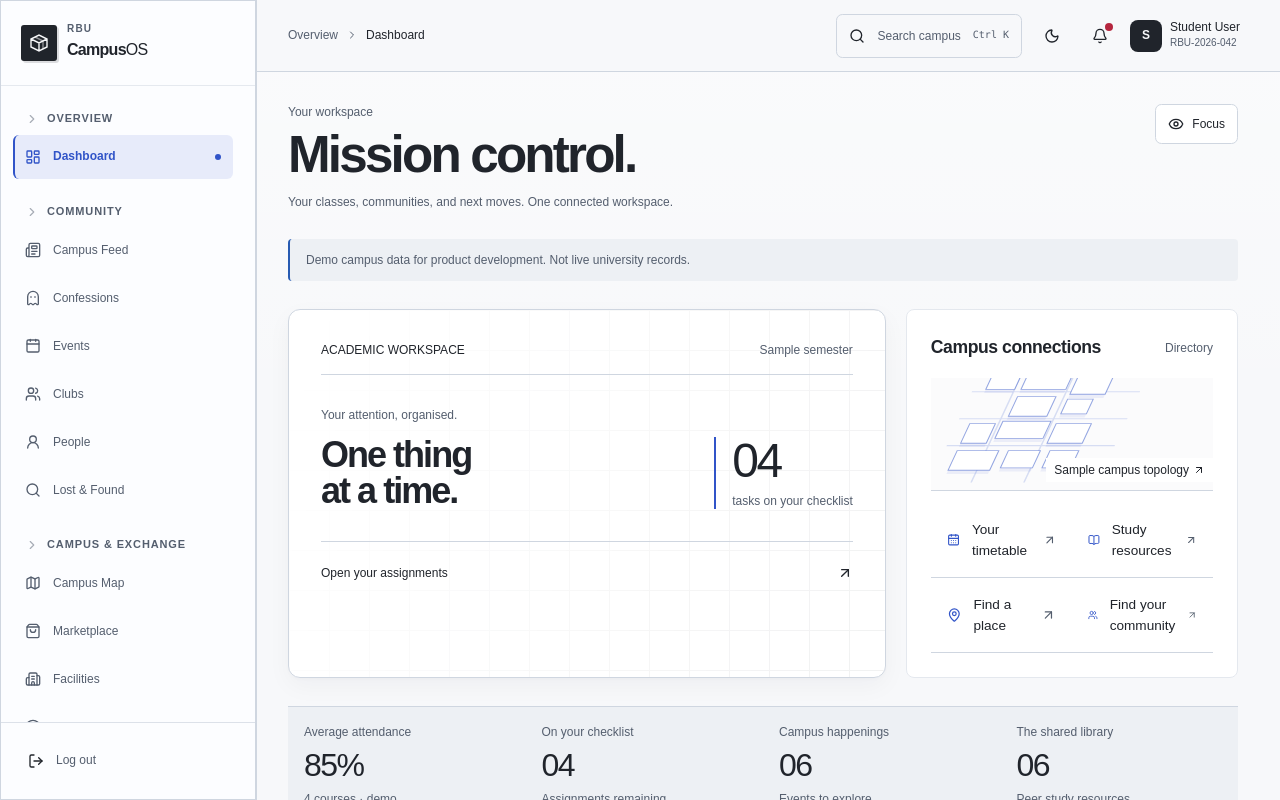
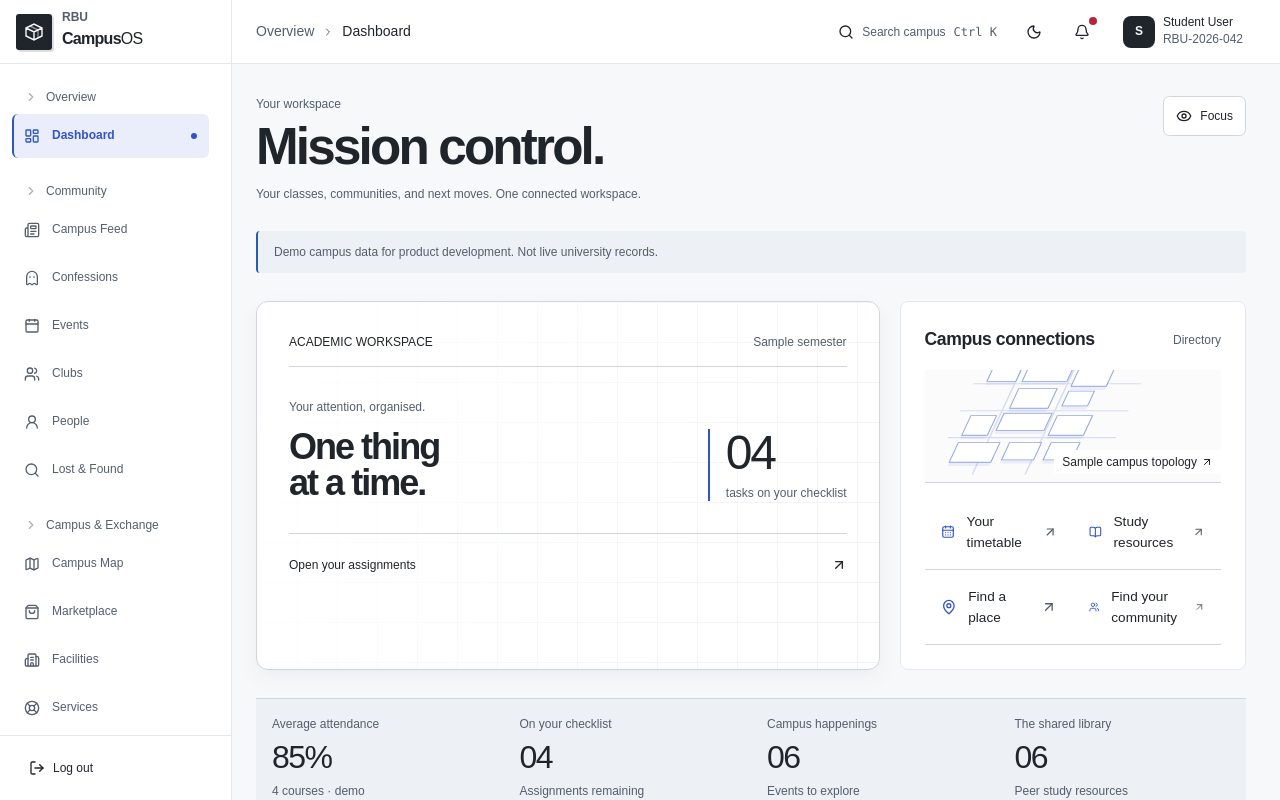
Before and after one commit to neilsiroya/rbu-campusOS, a Next.js app: page /dashboard in a window 1280 px wide. Built offline with nearby package versions, Linux system fonts and the light colour scheme.

Commit message:
refactor: establish CampusOS application shell

```diff
--- a/app/campus-design.css
+++ b/app/campus-design.css
@@ -22,11 +22,6 @@ a, button, input, select, textarea { -webkit-tap-highlight-color: transparent; }
 }
 @media (hover: none) { .interactive-card:hover { transform: none; } }
 .stagger-in > * { opacity: 1; animation: none; transform: none; }
-.app-header { background: var(--background); z-index: var(--layer-sticky); }
-.app-sidebar { background: var(--surface-elevated); border-radius: 0; box-shadow: none; }
-.app-sidebar nav { padding-top: 1.5rem; }
-.app-sidebar nav h2 { font-family: var(--font-sans); font-size: .6875rem; letter-spacing: .08em; }
-.app-main { background: var(--background); scrollbar-gutter: stable; }
 .page-intro { padding-bottom: 1.5rem; border-bottom: 1px solid var(--border); }
 .page-intro h1 { font-size: clamp(2rem, 3vw, 3.25rem); letter-spacing: -.05em; font-weight: 700; }
 .page-intro p { max-width: 65ch; }
@@ -134,11 +129,8 @@ a, button, input, select, textarea { -webkit-tap-highlight-color: transparent; }
 }
 
 /* Surface hierarchy: work planes, recessed activity and raised command tools. */
-.app-sidebar { box-shadow: 1px 0 0 var(--border); }
-.app-sidebar nav { scrollbar-gutter: stable; scroll-padding-block: 1rem; }
 .app-sidebar nav a { transition: background 160ms ease, color 160ms ease, transform 160ms ease; }
 .app-sidebar nav a:active { transform: translateX(2px); }
-.app-main { background-image: linear-gradient(180deg, color-mix(in srgb, var(--card) 35%, transparent), transparent 360px); }
 .activity-surface { background: var(--muted); box-shadow: inset 0 1px 2px #00000005; }
 .command-surface, .glass-command { box-shadow: var(--depth-edge), var(--depth-overlay); }
 .featured-card { border-radius: .5rem; border-top: 3px solid var(--primary); }
@@ -148,14 +140,8 @@ a, button, input, select, textarea { -webkit-tap-highlight-color: transparent; }
 .campus-brand-symbol { border-radius: 3px; box-shadow: 2px 2px 0 color-mix(in srgb, var(--foreground) 15%, transparent); transition: box-shadow var(--motion-control) ease, transform var(--motion-control) ease; }
 .campus-brand:hover .campus-brand-symbol { transform: translate(-1px, -1px); box-shadow: 3px 3px 0 color-mix(in srgb, var(--foreground) 20%, transparent); }
 .app-sidebar nav a:focus-visible { outline-offset: -2px; }
-.app-main { scroll-padding-block: 1.5rem 6rem; }
 @media (max-width: 380px) {
   .app-header-brand .campus-brand-wordmark { display: none; }
-}
-@media (max-height: 600px) {
-  .app-sidebar > div:first-child { padding-block: .65rem; }
-  .app-sidebar nav { padding-top: .8rem; padding-bottom: 1rem; }
-  .app-sidebar > div:last-child { padding-block: .5rem; }
 }
 @media (prefers-reduced-motion: reduce) {
   .interactive-card:hover, .app-sidebar nav a:active, [data-slot="button"]:active:not(:disabled), .campus-brand:hover .campus-brand-symbol { transform: none; }
--- a/app/globals.css
+++ b/app/globals.css
@@ -7,6 +7,7 @@
 @import "./surfaces.css";
 @import "./controls.css";
 @import "./dialogs.css";
+@import "./shell.css";
 
 @custom-variant dark (&:is(.dark *));
 
--- /dev/null
+++ b/app/shell.css
@@ -0,0 +1,100 @@
+/* Task 01D: structural planes only. Page composition and navigation states
+   remain owned by their consumers and the later navigation task. */
+.app-shell {
+  --shell-gutter: var(--space-4);
+  --shell-sidebar-width: 15.5rem;
+  --shell-header-height: 4rem;
+  background: var(--background-elevated);
+}
+.app-workspace { min-height: 0; }
+.app-shell .app-header :is([data-slot="button"], [data-control="button"]) { align-self: center; }
+.app-shell .app-header {
+  z-index: var(--layer-sticky);
+  height: calc(var(--shell-header-height) + env(safe-area-inset-top));
+  padding: env(safe-area-inset-top) max(var(--shell-gutter), env(safe-area-inset-right)) 0 max(var(--shell-gutter), env(safe-area-inset-left));
+  background: var(--surface);
+  border: 0;
+  border-bottom: var(--border-width) solid var(--divider);
+  border-radius: 0;
+  box-shadow: var(--depth-edge);
+}
+.app-shell .app-main {
+  background: var(--background);
+  background-image: none;
+  padding: var(--space-6) max(var(--shell-gutter), env(safe-area-inset-right)) var(--space-6) max(var(--shell-gutter), env(safe-area-inset-left));
+  scrollbar-gutter: stable;
+  scroll-padding-block: var(--space-6);
+}
+.app-page-content { width: 100%; max-width: 90rem; margin-inline: auto; }
+.app-shell .app-sidebar {
+  width: min(var(--shell-sidebar-width), calc(100vw - var(--space-8)));
+  background: var(--surface);
+  border: 0;
+  border-right: var(--border-width) solid var(--divider);
+  border-radius: 0;
+  box-shadow: var(--depth-overlay);
+  padding-top: env(safe-area-inset-top);
+  padding-bottom: env(safe-area-inset-bottom);
+  padding-left: env(safe-area-inset-left);
+}
+.app-shell .shell-identity {
+  min-height: var(--shell-header-height);
+  padding: var(--space-3) var(--space-4);
+  border-bottom: var(--border-width) solid var(--divider);
+}
+.app-shell .shell-navigation {
+  padding: var(--space-6) var(--space-3);
+  scrollbar-gutter: stable;
+  scroll-padding-block: var(--space-4);
+}
+.app-shell .shell-navigation h2 {
+  font-size: var(--type-label);
+  line-height: 1.5;
+  text-transform: none;
+  letter-spacing: normal;
+}
+.app-shell .shell-account {
+  padding: var(--space-3) var(--space-4);
+  border-top: var(--border-width) solid var(--divider);
+}
+.app-shell .campus-brand-wordmark > span:first-child {
+  font-size: var(--type-label);
+  letter-spacing: normal;
+}
+.app-shell .shell-profile-id { font-size: var(--type-metadata); }
+.app-shell .app-header kbd { font-size: var(--type-label); }
+.app-shell .shell-account [data-slot="button"] { justify-content: flex-start; }
+.app-shell .app-mobile-dock {
+  position: relative;
+  flex-shrink: 0;
+  min-height: calc(4.25rem + env(safe-area-inset-bottom));
+  padding: var(--space-1) max(var(--space-2), env(safe-area-inset-right)) env(safe-area-inset-bottom) max(var(--space-2), env(safe-area-inset-left));
+  background: var(--surface);
+  border-top: var(--border-width) solid var(--divider);
+  box-shadow: var(--depth-edge);
+  z-index: var(--layer-navigation);
+}
+.shell-drawer-backdrop {
+  background: rgb(0 0 0 / 45%);
+  z-index: var(--layer-drawer-backdrop);
+}
+@media (min-width: 640px) {
+  .app-shell .app-header [aria-label="Search campus (Control or Command K)"] { width: auto; }
+  .app-shell { --shell-gutter: var(--space-6); }
+  .app-shell .app-main { padding-block: var(--space-8); }
+}
+@media (min-width: 1024px) {
+  .app-shell .shell-mobile-control { display: none; }
+  .app-shell { --shell-sidebar-width: 14.5rem; }
+  .app-shell .app-sidebar { background: var(--background-elevated); box-shadow: var(--depth-edge); }
+  .app-shell .shell-identity { padding-block: var(--space-2); }
+  .app-shell .app-mobile-dock { display: none; }
+}
+@media (min-width: 1440px) {
+  .app-shell { --shell-sidebar-width: 15.5rem; --shell-gutter: var(--space-8); }
+}
+@media (max-height: 550px) {
+  .app-shell .shell-navigation { padding-block: var(--space-3); }
+  .app-shell .shell-account { padding-block: var(--space-2); }
+  .app-shell .app-main { padding-block: var(--space-4); }
+}
--- a/components/layout/AppShell.tsx
+++ b/components/layout/AppShell.tsx
@@ -76,7 +76,7 @@ export default function AppShell({ children }: { children: React.ReactNode }) {
 
   return (
     <ViewTransitionWrapper className="flex min-h-0 flex-1 flex-col">
-      <div className="relative flex h-screen h-[100dvh] w-full overflow-hidden text-foreground">
+      <div className="app-shell relative flex h-screen h-[100dvh] w-full overflow-hidden text-foreground">
         <a
           href="#main-content"
           className="sr-only focus:fixed focus:left-4 focus:top-4 focus:z-[60] focus:not-sr-only focus:rounded-lg focus:bg-background focus:px-4 focus:py-3 focus:text-foreground focus:shadow-lg"
@@ -90,7 +90,7 @@ export default function AppShell({ children }: { children: React.ReactNode }) {
 
         <SharedElement id="app-header" className="relative flex min-w-0 flex-1">
           <div
-            className="relative flex min-w-0 flex-1 flex-col overflow-hidden"
+            className="app-workspace relative flex min-w-0 flex-1 flex-col overflow-hidden"
             inert={isMobileMenuOpen ? true : undefined}
           >
             <Header
@@ -100,10 +100,10 @@ export default function AppShell({ children }: { children: React.ReactNode }) {
             <main
               id="main-content"
               tabIndex={-1}
-              className="app-main custom-scrollbar relative min-h-0 flex-1 overflow-y-auto p-3 pb-24 sm:p-4 sm:pb-24 md:p-6 md:pb-24 lg:pb-8 lg:p-8"
+              className="app-main custom-scrollbar relative min-h-0 flex-1 overflow-y-auto"
             >
               <SharedElement id="page-content">
-                <div className="mx-auto w-full max-w-7xl">
+                <div className="app-page-content">
                   {children}
                 </div>
               </SharedElement>
@@ -113,8 +113,7 @@ export default function AppShell({ children }: { children: React.ReactNode }) {
             <nav
               aria-label="Mobile Bottom Navigation"
               className={cn(
-                "fixed inset-x-0 bottom-0 z-20 flex items-stretch border-t border-border/70 bg-surface-elevated lg:hidden",
-                "min-h-[calc(4rem+env(safe-area-inset-bottom))] pb-[env(safe-area-inset-bottom)] pl-[env(safe-area-inset-left)] pr-[env(safe-area-inset-right)]"
+                "app-mobile-dock flex items-stretch lg:hidden"
               )}
             >
               <LayoutGroup id="mobile-dock-nav" inherit>
@@ -127,7 +126,7 @@ export default function AppShell({ children }: { children: React.ReactNode }) {
                       href={item.href}
                       aria-current={isActive ? "page" : undefined}
                       className={cn(
-                        "relative flex min-h-[44px] min-w-[44px] flex-1 flex-col items-center justify-center gap-1 rounded-xl px-1 py-2 text-[10px] font-medium transition-colors focus-visible:outline-none focus-visible:ring-2 focus-visible:ring-ring focus-visible:ring-inset",
+                        "type-label relative flex min-h-[44px] min-w-[44px] flex-1 flex-col items-center justify-center gap-1 rounded-xl px-1 py-2 font-medium transition-colors focus-visible:outline-none focus-visible:ring-2 focus-visible:ring-ring focus-visible:ring-inset",
                         isActive
                           ? "font-bold text-primary"
                           : "text-muted-foreground hover:text-foreground"
@@ -149,7 +148,7 @@ export default function AppShell({ children }: { children: React.ReactNode }) {
                 <button
                   type="button"
                   onClick={() => setIsMobileMenuOpen(true)}
-                  className="relative flex min-h-[44px] min-w-[44px] flex-1 flex-col items-center justify-center gap-1 rounded-xl px-1 py-2 text-[10px] font-medium text-muted-foreground transition-colors hover:text-foreground focus-visible:outline-none focus-visible:ring-2 focus-visible:ring-ring focus-visible:ring-inset"
+                  className="type-label relative flex min-h-[44px] min-w-[44px] flex-1 flex-col items-center justify-center gap-1 rounded-xl px-1 py-2 font-medium text-muted-foreground transition-colors hover:text-foreground focus-visible:outline-none focus-visible:ring-2 focus-visible:ring-ring focus-visible:ring-inset"
                   aria-label="Open full menu"
                   aria-controls="app-sidebar"
                   aria-expanded={isMobileMenuOpen}
@@ -165,7 +164,7 @@ export default function AppShell({ children }: { children: React.ReactNode }) {
         {isMobileMenuOpen ? (
           <button
             type="button"
-            className="fixed inset-0 z-[39] bg-foreground/20 backdrop-blur-sm lg:hidden"
+            className="shell-drawer-backdrop fixed inset-0 lg:hidden"
             aria-hidden="true"
             tabIndex={-1}
             onClick={() => setIsMobileMenuOpen(false)}
--- a/components/layout/Header.tsx
+++ b/components/layout/Header.tsx
@@ -21,15 +21,15 @@ export default function Header({ onMenuToggle, isMobileMenuOpen }: {
   const dark = mounted && resolvedTheme === "dark";
   const group = NAV_GROUPS.find((g) => g.items.some((i) => pathname === i.href || pathname.startsWith(`${i.href}/`)))?.group;
   return (
-    <header className="app-header flex h-[72px] shrink-0 items-center justify-between gap-2 border-b border-border px-3 sm:px-6 lg:px-8">
+    <header data-surface="contained" data-controls className="app-header flex shrink-0 items-center justify-between gap-2">
       <div className="flex min-w-0 items-center gap-2">
-        <Button variant="ghost" size="icon" className="size-11 lg:hidden" onClick={onMenuToggle}
+        <Button variant="ghost" size="icon" className="shell-mobile-control size-11 lg:hidden" onClick={onMenuToggle}
           aria-label={isMobileMenuOpen ? "Close navigation" : "Open navigation"}
           aria-controls="app-sidebar" aria-expanded={isMobileMenuOpen}>
           {isMobileMenuOpen ? <X className="size-5" /> : <Menu className="size-5" />}
         </Button>
         <div className="app-header-brand sm:hidden"><BrandMark compact /></div>
-        <nav aria-label="Breadcrumb" className="hidden min-w-0 items-center gap-2 text-sm sm:flex">
+        <nav aria-label="Breadcrumb" className="type-navigation hidden min-w-0 items-center gap-2 sm:flex">
           <span className="text-muted-foreground">{group ?? "CampusOS"}</span>
           <ChevronRight className="size-3 text-muted-foreground" aria-hidden="true" />
           <span className="truncate font-medium" aria-current="page">{titleForPath(pathname)}</span>
--- a/components/layout/ProfileMenu.tsx
+++ b/components/layout/ProfileMenu.tsx
@@ -58,6 +58,8 @@ export default function ProfileMenu() {
       <button
         ref={triggerRef}
         type="button"
+        data-control="button"
+        data-variant="ghost"
         onClick={() => {
           setLogoutError("");
           setOpen((value) => !value);
@@ -72,13 +74,14 @@ export default function ProfileMenu() {
         </span>
         <span className="hidden text-left lg:block">
           <span className="block text-xs font-medium leading-none">{CURRENT_STUDENT.name}</span>
-          <span className="mt-0.5 block text-[10px] text-muted-foreground">{CURRENT_STUDENT.id}</span>
+          <span className="shell-profile-id type-metadata mt-0.5 block text-muted-foreground">{CURRENT_STUDENT.id}</span>
         </span>
       </button>
       {open ? (
         <div
           id="profile-actions"
-          className="glass-strong absolute right-0 z-50 mt-2 w-56 overflow-hidden rounded-2xl py-1 shadow-xl"
+          data-surface="floating"
+          className="absolute right-0 z-50 mt-2 w-56 overflow-hidden py-1"
         >
           <nav aria-label="Profile options">
             <Link href="/profile" className="flex min-h-11 items-center gap-2 px-3 py-2 text-sm hover:bg-muted" onClick={() => setOpen(false)}>
--- a/components/layout/Sidebar.tsx
+++ b/components/layout/Sidebar.tsx
@@ -53,6 +53,7 @@ export default function Sidebar({ isOpen, setIsOpen }: SidebarProps) {
   return (
     <aside
       id="app-sidebar"
+      data-surface="contained"
       onKeyDown={handleKeyDown}
       className={cn(
         "app-sidebar fixed inset-y-0 left-0 z-40 flex h-[100dvh] min-h-0 w-64 max-w-[calc(100vw-2rem)] flex-col overflow-hidden border-r border-border/70 surface-elevated transition-transform duration-300 ease-out lg:relative lg:translate-x-0",
@@ -60,12 +61,12 @@ export default function Sidebar({ isOpen, setIsOpen }: SidebarProps) {
       )}
       aria-label="Main navigation"
     >
-      <div className="flex shrink-0 items-center justify-between px-5 py-5 border-b border-border/50">
+      <div data-controls className="shell-identity flex shrink-0 items-center justify-between">
         <BrandMark onClick={closeMobileMenu} />
         <Button
           variant="ghost"
           size="icon"
-          className="size-11 lg:hidden"
+          className="shell-mobile-control size-11 lg:hidden"
           onClick={closeMobileMenu}
           aria-label="Close navigation"
         >
@@ -75,12 +76,12 @@ export default function Sidebar({ isOpen, setIsOpen }: SidebarProps) {
 
       <nav
         aria-label="Primary navigation"
-        className="custom-scrollbar min-h-0 flex-1 space-y-6 overflow-y-auto overscroll-contain px-3 pb-8"
+        className="shell-navigation custom-scrollbar min-h-0 flex-1 space-y-6 overflow-y-auto overscroll-contain"
       >
         <LayoutGroup id="sidebar-nav" inherit>
         {NAV_GROUPS.map((group) => (
           <div key={group.group} className="space-y-1">
-            <h2 className="px-3 pb-1 text-[10px] font-semibold uppercase tracking-[0.2em] text-muted-foreground flex items-center gap-2">
+            <h2 className="type-label px-3 pb-1 font-semibold text-muted-foreground flex items-center gap-2">
               <ChevronRight className="size-3.5 opacity-50" aria-hidden="true" />
               {group.group}
             </h2>
@@ -128,7 +129,7 @@ export default function Sidebar({ isOpen, setIsOpen }: SidebarProps) {
         </LayoutGroup>
       </nav>
 
-      <div className="shrink-0 border-t border-border/70 p-4">
+      <div data-controls className="shell-account shrink-0">
         {logoutError ? (
           <p role="alert" className="mb-2 rounded-lg bg-danger/10 px-3 py-2 text-xs text-danger">
             {logoutError}
```
Also changed, not shown: 2 other files (tests, documents, lock files or other folders).
